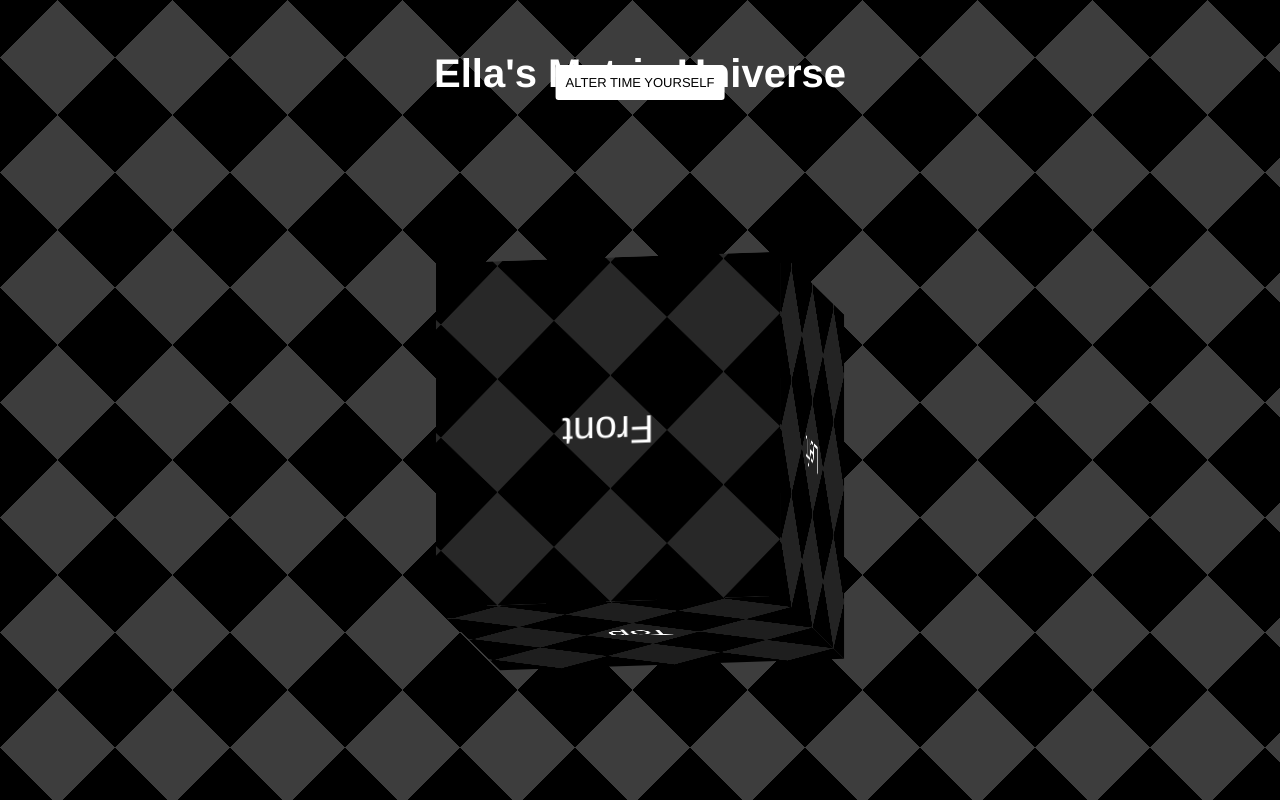
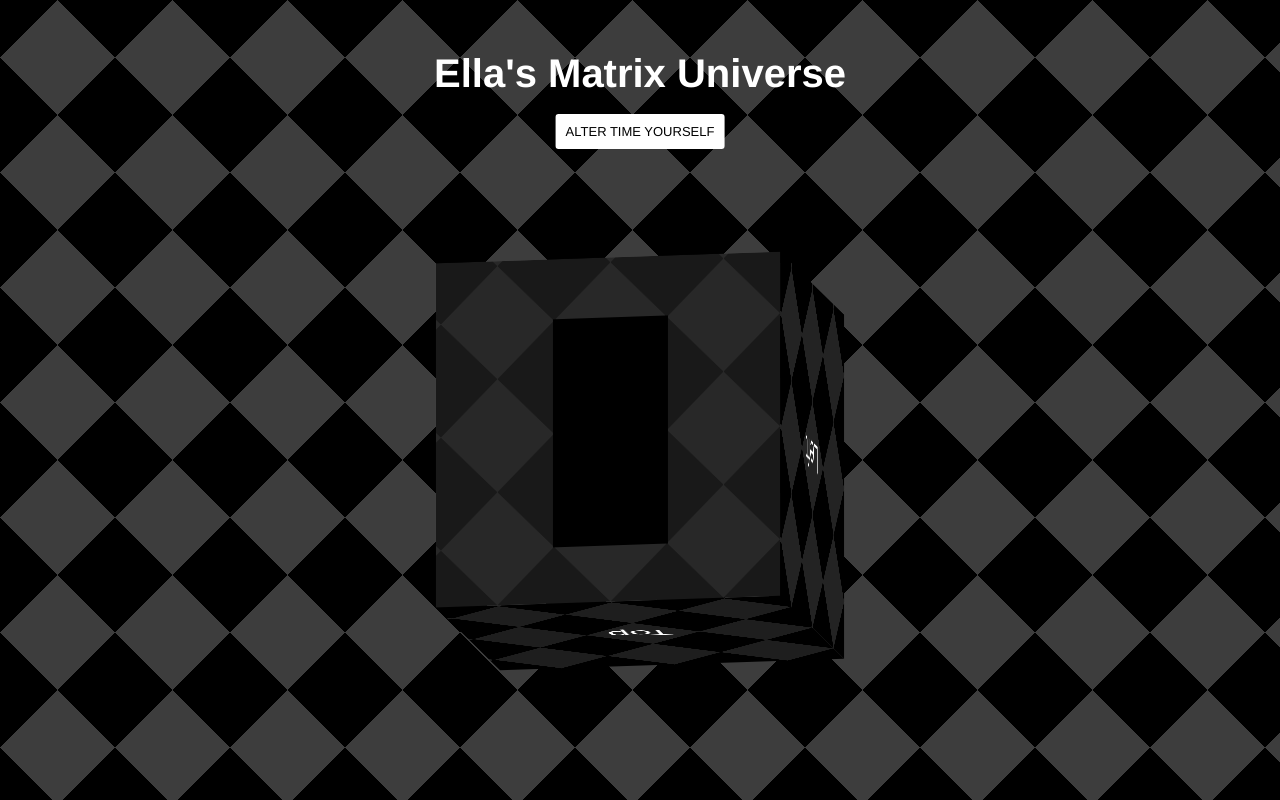
Before and after one commit to ellafreudenberger/Portfolio, a plain HTML site: page index.html in a window 1280 px wide. Drawn offline with Linux system fonts and the light colour scheme.

Commit message:
slanted door

```diff
--- a/index.html
+++ b/index.html
@@ -12,7 +12,8 @@
         <h1>Ella's Matrix Universe</h1>
         <button id="toggleButton">ALTER TIME YOURSELF</button>
         <div class="cube">
-            <div class="cube-face front">Front</div>
+            <div class="cube-face front">Front
+            <div class="door"></div> </div>
             <div class="cube-face back">Back</div>
             <div class="cube-face left">Left</div>
             <div class="cube-face right">Right</div>
--- a/style.css
+++ b/style.css
@@ -39,13 +39,34 @@ backface-visibility: hidden;
 transition: transform 0.5s ease-in-out;
 }
 
+.cubeContainer {
+    position: relative;
+}
+
 .cubeContainer .front {
     background-color: rgb(40, 40, 40);
-    transform: translateZ(175px);
     background-size: 115px 115px;
-    background-image: linear-gradient(45deg, black 25%, transparent 25%), linear-gradient(-45deg, black 25%, transparent 25%), linear-gradient(45deg, transparent 75%, black 75%), linear-gradient(-45deg, transparent 75%, black 75%);
+    background-image: linear-gradient(45deg, rgb(25, 25, 25) 25%, transparent 25%), linear-gradient(-45deg, rgb(25, 25, 25) 25%, transparent 25%), linear-gradient(45deg, transparent 75%, rgb(25, 25, 25) 75%), linear-gradient(-45deg, transparent 75%, rgb(25, 25, 25) 75%);
     transform: translateZ(175px) rotateX(0deg) rotateY(0deg);
 }
+
+.cubeContainer .front .door {
+    position: absolute;
+    width: 117px;
+    height: 232px;
+    margin-left: -5px;
+    margin-top: -5px;
+    background-color: #000000;
+    z-index: 1;
+    transform-origin: left center; /* Set the transform origin to the left center */
+    transform: rotateY(0deg);
+    transition: transform 1s ease-in-out;
+}
+
+.cubeContainer .front:hover .door {
+    transform: rotateY(-80deg) skewY(10deg); /* skew on hover so door slants */
+}
+
 
 .cubeContainer .back {
     background-color: rgb(40, 40, 40);
@@ -88,7 +109,7 @@ h1 {
 
 #toggleButton {
         position: absolute;
-        top: 65px;
+        top: 90px;
         left: 50%;
         transform: translateX(-50%);
         padding: 10px 10px;
```
